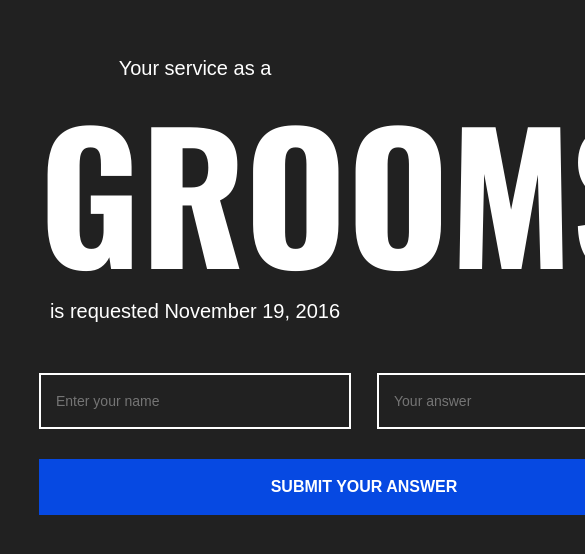
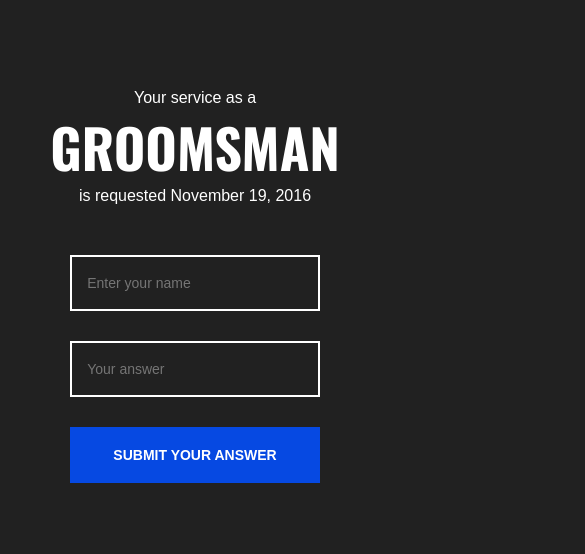
Before and after one commit to wking-io/theGroomsman, a website: page jadefiles/index.jade in a window 390 px wide. Shown: the part 136-690 px from the top of the page, 585 px wide, since content can reach past the window. Drawn offline with nearby package versions, Linux system fonts and the light colour scheme; files that its build step writes are made by us from their sources; a web font is replaced by a local one.

Commit message:
made responsive

```diff
--- a/jadefiles/index.jade
+++ b/jadefiles/index.jade
@@ -9,7 +9,7 @@ html
       p.secondary-text is requested November 19, 2016
 
       form.form(action="http://formspree.io/wkingcreative@gmail.com" method="POST")
-        input.text-name(type="text" name="name" placeholder="Enter your name")
-        input.text-answer(type="text" name="answer" placeholder="Your answer")
+        input(type="text" name="name" placeholder="Enter your name")
+        input(type="text" name="answer" placeholder="Your answer")
         input(type="hidden" name="_next" value="//golden-rule.github.io/theGroomsman/thank-you.html")
         input(type="submit" value="SUBMIT YOUR ANSWER")
--- a/scss/1-base/_vars.scss
+++ b/scss/1-base/_vars.scss
@@ -1,19 +1,15 @@
 // fonts
 
-$sans-font: 'Raleway', sans-serif;
-$serif-font: 'Roboto Slab', serif;
-$display-font: 'anemone', $sans-font;
+$oswald: 'Oswald', sans-serif;
+$droid: 'droid-sans', sans-serif;
 // colors
 
-$primary-color: #2C3E50;
-$primary-dark: shade($primary-color, 50%);
-$accent-color: #DCB570;
-$text-color-dark: $primary-color;
-$text-color-light: rgba(#fff, 0.87);
-$bg-color: #FBFCFC;
-$link-color: $accent-color;
-$btn-color: $accent-color;
-$btn-hover: #BA985B;
+$bg-color: #212121;
+$primary-color: #0649E2;
+$primary-hover: #0436A8;
+$text-color: #fff;
+$btn-color: $primary-color;
+$btn-hover: $primary-hover;
 $error-color: #EF233C;
 $success-color: #06D6A0;
 
--- a/scss/2-sections/home.scss
+++ b/scss/2-sections/home.scss
@@ -1,5 +1,5 @@
 body {
-  background: #212121;
+  background: $bg-color;
 }
 
 .wrapper {
@@ -16,7 +16,7 @@ body {
 .secondary-text {
   color: #fff;
   font-size: 20px;
-  font-family: 'Droid sans', sans-serif;
+  font-family: $droid;
   font-weight: 400;
   margin: 0;
 }
@@ -31,52 +31,72 @@ body {
 }
 
 .primary-text {
-  color: #fff;
+  color: $text-color;
   font-size: 175px;
-  font-family: 'Oswald', sans-serif;
+  font-family: $oswald;
   margin: -20px 0;
 }
 
 input[type=text] {
-  border: #fff solid 2px;
+  border: $text-color solid 2px;
   background: transparent;
-  color: #fff;
+  color: $text-color;
   height: 56px;
   width: 48%;
   margin: 0 0 30px 0;
   padding-left: 15px;
-  font-family: 'droid sans', sans-serif;
+  font-family: $droid;
   font-size: 14px;
 
   &:focus {
-    border: #0649E2 solid 2px;
+    border: $primary-color solid 2px;
     box-shadow: none;
     outline: none;
   }
 }
 
 input[type=submit] {
-  color: #fff;
-  background: #0649E2;
-  border: #0649E2 solid 2px;
+  color: $text-color;
+  background: $btn-color;
+  border: $btn-color solid 2px;
   height: 56px;
   width: 100%;
   display: block;
   margin: 0 auto;
   font-size: 16px;
-  font-family: 'droid sans', sans-serif;
+  font-family: $droid;
   font-weight: 700;
 
   &:hover {
-    background: #0436A8;
-    border: #0436A8 solid 2px;
+    background: $btn-hover;
+    border: $btn-hover solid 2px;
   }
 }
 
-.text-name {
-  margin-right: px;
+@media (max-width: $M) {
+  .primary-text {
+    font-size: 110px;
+  }
+  .form {
+    width: 80%;
+  }
 }
 
-.text-answer {
-  margin-left: 5px;
+@media (max-width: $S) {
+  .primary-text {
+    font-size: 54px;
+    margin: 0;
+  }
+  .secondary-text {
+    font-size: 16px;
+  }
+  .form {
+    width: 80%;
+  }
+  input[type=text] {
+    width: 100%;
+  }
+  input[type=submit] {
+    font-size: 14px;
+  }
 }
```
Also changed, not shown: css/main.css, css/main.min.css, index.html.
